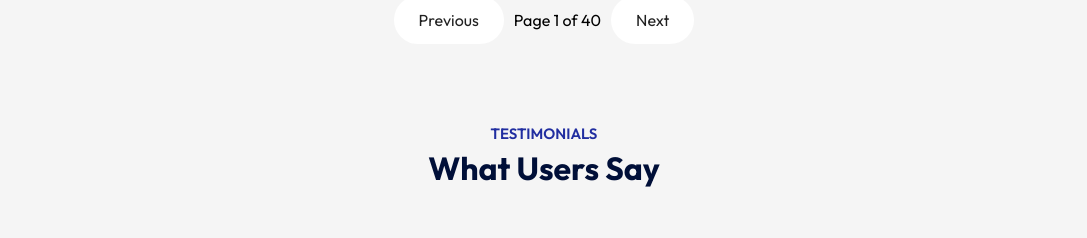
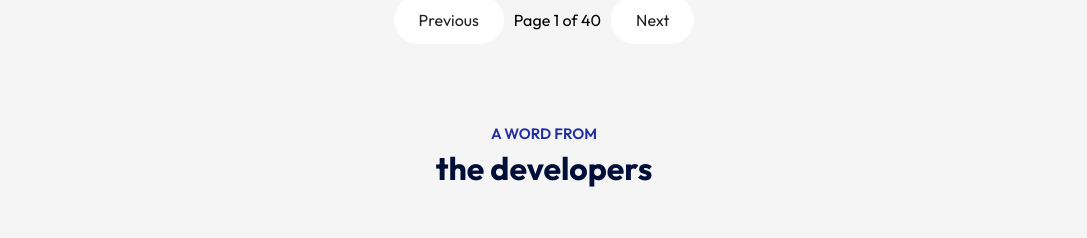
Before and after one commit to theDevPai/clevero2, a React (Vite) app: page / in a window 1280 px wide. Shown: the part 3180-3418 px from the top of the page, without its empty margins (96-1183 px from the left). Built offline with nearby package versions, Linux system fonts and the light colour scheme.

Commit message:
Update App.jsx

```diff
--- a/src/App.jsx
+++ b/src/App.jsx
@@ -20,7 +20,7 @@ const App = () => {
         <About />
         <Title subtitle='Calculator' title='Take the first step'/>
         <Campus />
-        <Title subtitle='Testimonials' title='What Users Say' />
+        <Title subtitle='A Word from' title='the developers' />
         <Testimonials />
         <Title subtitle='Contact Us' title='Get in Touch' />
         <Contact />
```
